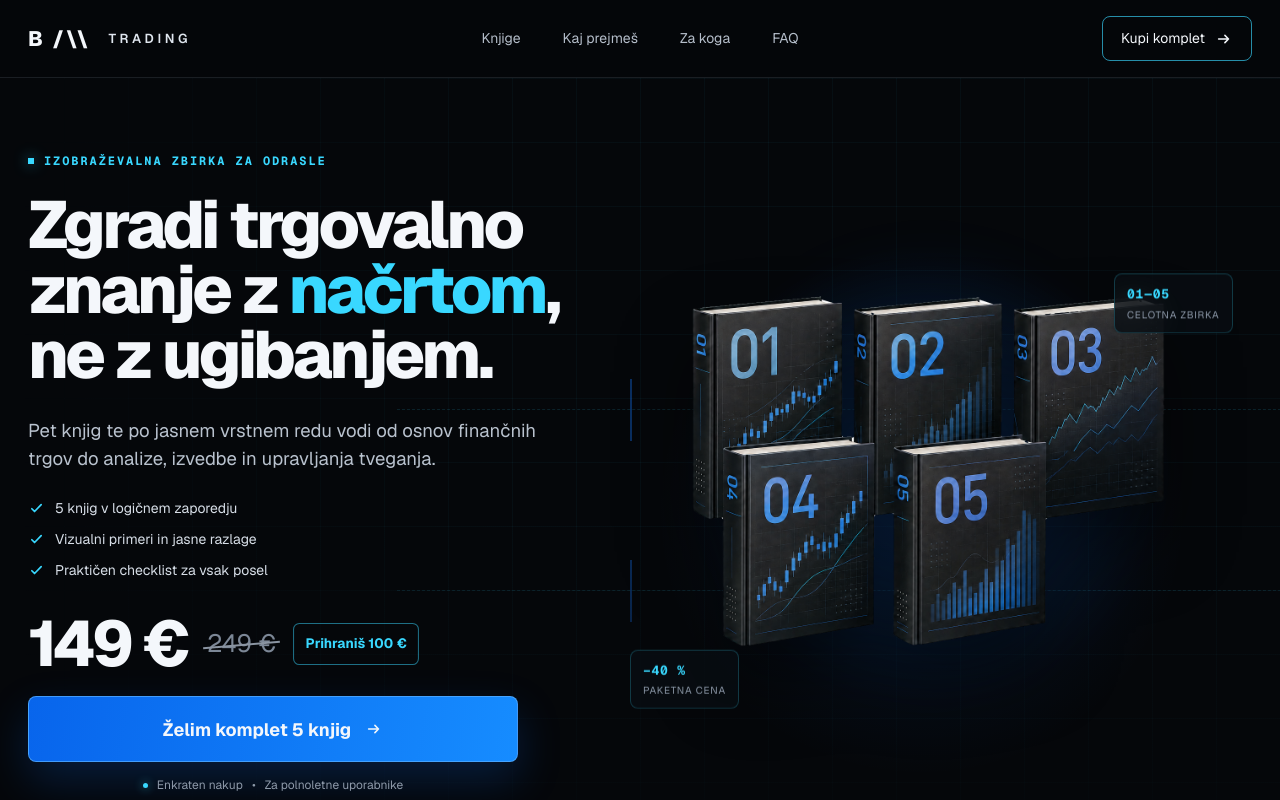
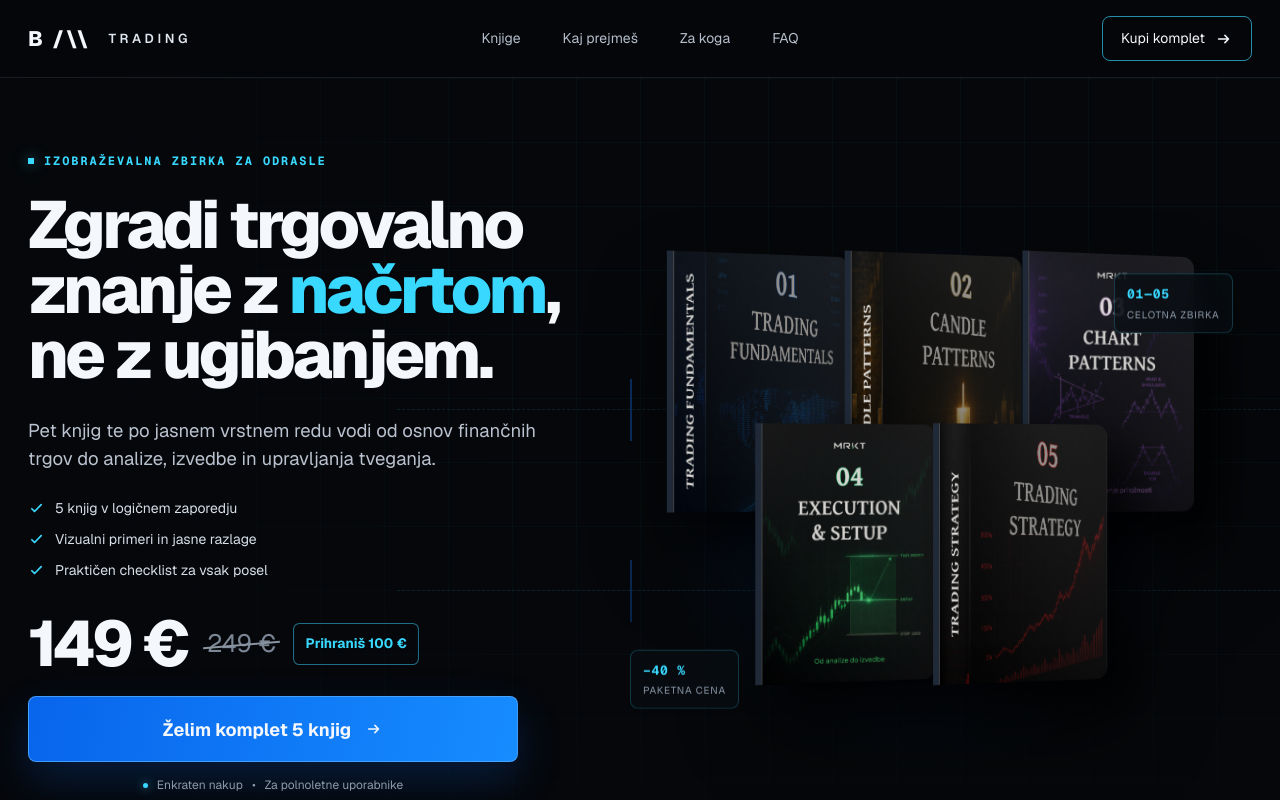
Before and after one commit to Success1050/BookStore, a Next.js app: page / in a window 1280 px wide. Shown: the top 800 px of the page. Built offline with nearby package versions, Linux system fonts and the light colour scheme.

Commit message:
feat: reconstruct hero image using actual book covers with 3d overlapping cluster layout

```diff
--- a/app/components/HeroAnimated.tsx
+++ b/app/components/HeroAnimated.tsx
@@ -154,24 +154,45 @@ export function HeroAnimated({ primaryCtaUrl }: { primaryCtaUrl: string }) {
             transition={{ duration: 1.5, ease: "easeOut" }}
           />
 
-          {/* Main Book Set Floating Animation */}
+          {/* Main Book Set Cluster */}
           <motion.div
+            className="book-set relative aspect-[4/3] w-full max-w-[760px] mx-auto z-10"
+            style={{ perspective: "1200px" }}
             initial={{ opacity: 0, y: 30 }}
             animate={{ opacity: 1, y: [0, -10, 0] }}
             transition={{
               opacity: { duration: 0.8, delay: 0.3 },
-              y: { repeat: Infinity, duration: 5, ease: "easeInOut", delay: 1.1 }
+              y: { repeat: Infinity, duration: 6, ease: "easeInOut", delay: 1.1 }
             }}
           >
-            <Image
-              className="book-set"
-              src="/books-terminal-5.png"
-              alt="Pet knjig iz zbirke B A Trading"
-              width={1536}
-              height={1024}
-              priority
-              unoptimized
-            />
+            {[
+              { src: "/bookcovers/book-cover-one.png", top: "5%", left: "10%", zIndex: 1 },
+              { src: "/bookcovers/book-cover-two.png", top: "5%", left: "37%", zIndex: 2 },
+              { src: "/bookcovers/book-cover-three.png", top: "5%", left: "64%", zIndex: 3 },
+              { src: "/bookcovers/book-cover-four.png", top: "40%", left: "23.5%", zIndex: 10 },
+              { src: "/bookcovers/book-cover-five.png", top: "40%", left: "50.5%", zIndex: 11 },
+            ].map((cover, i) => (
+              <motion.div
+                key={cover.src}
+                initial={{ opacity: 0, y: 50, rotateY: 30 }}
+                animate={{ opacity: 1, y: 0, rotateY: 12 }}
+                transition={{ duration: 0.8, delay: 0.8 + i * 0.1, ease: [0.21, 0.47, 0.32, 0.98] }}
+                className="absolute w-[28%] aspect-[1/1.42] rounded-r-xl shadow-[25px_25px_45px_rgba(0,0,0,0.7),_inset_1px_0_0_rgba(255,255,255,0.2)] bg-[#0a0a0a] border-l-[6px] border-[#1f2937] transform-gpu"
+                style={{ top: cover.top, left: cover.left, zIndex: cover.zIndex }}
+              >
+                <Image
+                  src={cover.src}
+                  alt={`Book cover ${i + 1}`}
+                  fill
+                  className="object-cover rounded-r-xl"
+                  sizes="(max-width: 1024px) 200px, 300px"
+                  unoptimized
+                />
+                {/* Surface highlights */}
+                <div className="absolute inset-0 bg-gradient-to-tr from-transparent via-white/5 to-white/10 rounded-r-xl pointer-events-none" />
+                <div className="absolute inset-0 rounded-r-xl bg-gradient-to-b from-white/10 to-transparent opacity-30 pointer-events-none mix-blend-overlay" />
+              </motion.div>
+            ))}
           </motion.div>
 
           {/* Floating Chips */}
```
